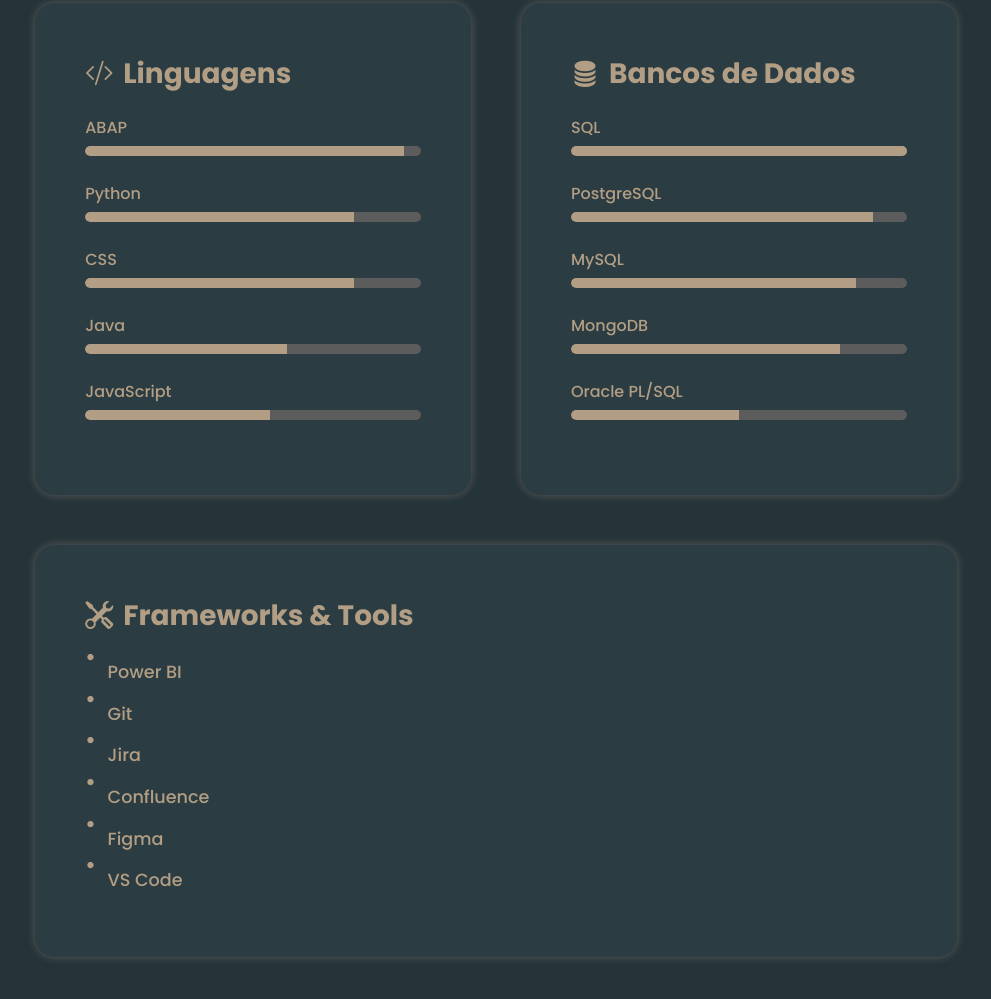
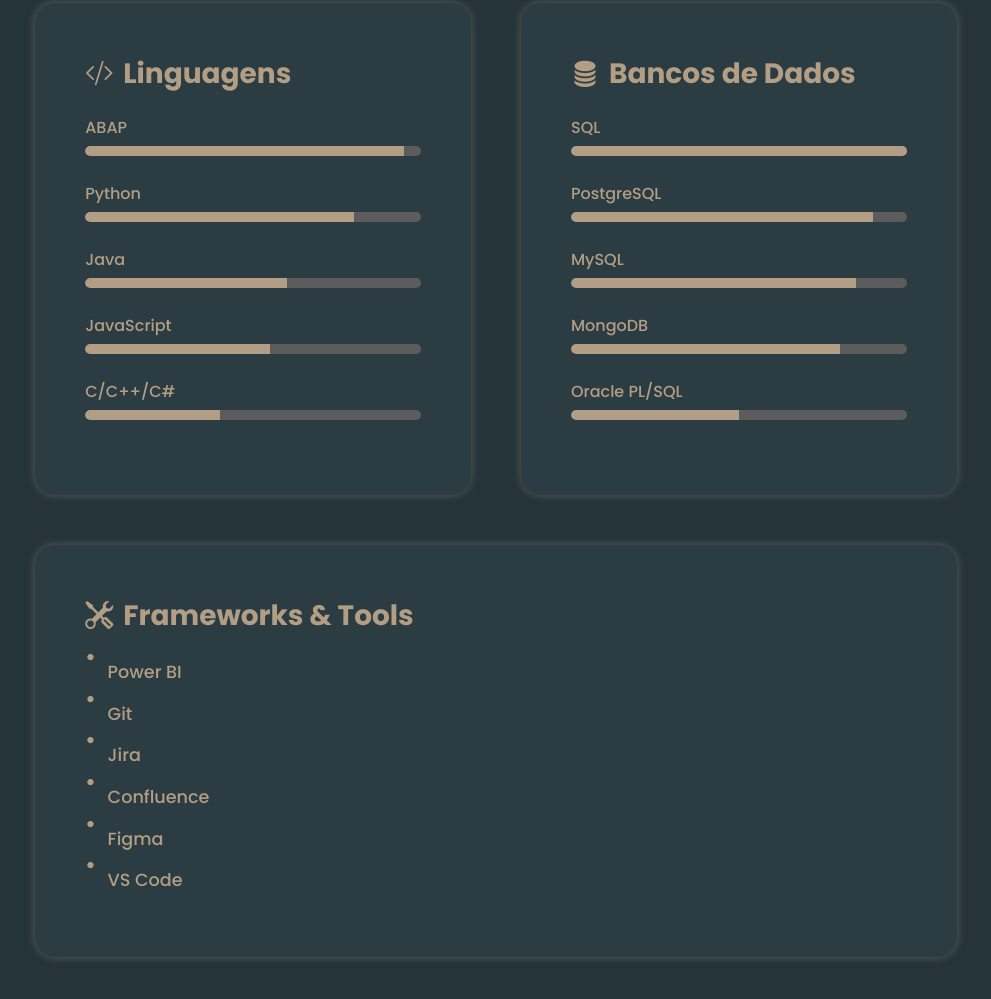
Before and after one commit to emilianac/portfolio, a website: page index.html in a window 1280 px wide. Shown: the part 2282-3281 px from the top of the page, without its empty margins (144-1135 px from the left). Drawn offline with nearby package versions, Linux system fonts and the light colour scheme; a web font is replaced by a local one.

Commit message:
sadsadsa

```diff
--- a/index.html
+++ b/index.html
@@ -131,16 +131,16 @@
                     <div class="skill-bar"><div style="width: 80%;"></div></div>
                     </div>
                     <div class="skill">
-                    <span>CSS</span>
-                    <div class="skill-bar"><div style="width: 80%;"></div></div>
-                    </div>
-                    <div class="skill">
                     <span>Java</span>
                     <div class="skill-bar"><div style="width: 60%;"></div></div>
                     </div>
                     <div class="skill">
                     <span>JavaScript</span>
                     <div class="skill-bar"><div style="width: 55%;"></div></div>
+                    </div>
+                    <div class="skill">
+                    <span>C/C++/C#</span>
+                    <div class="skill-bar"><div style="width: 40%;"></div></div>
                     </div>
                 </div>
 
```
